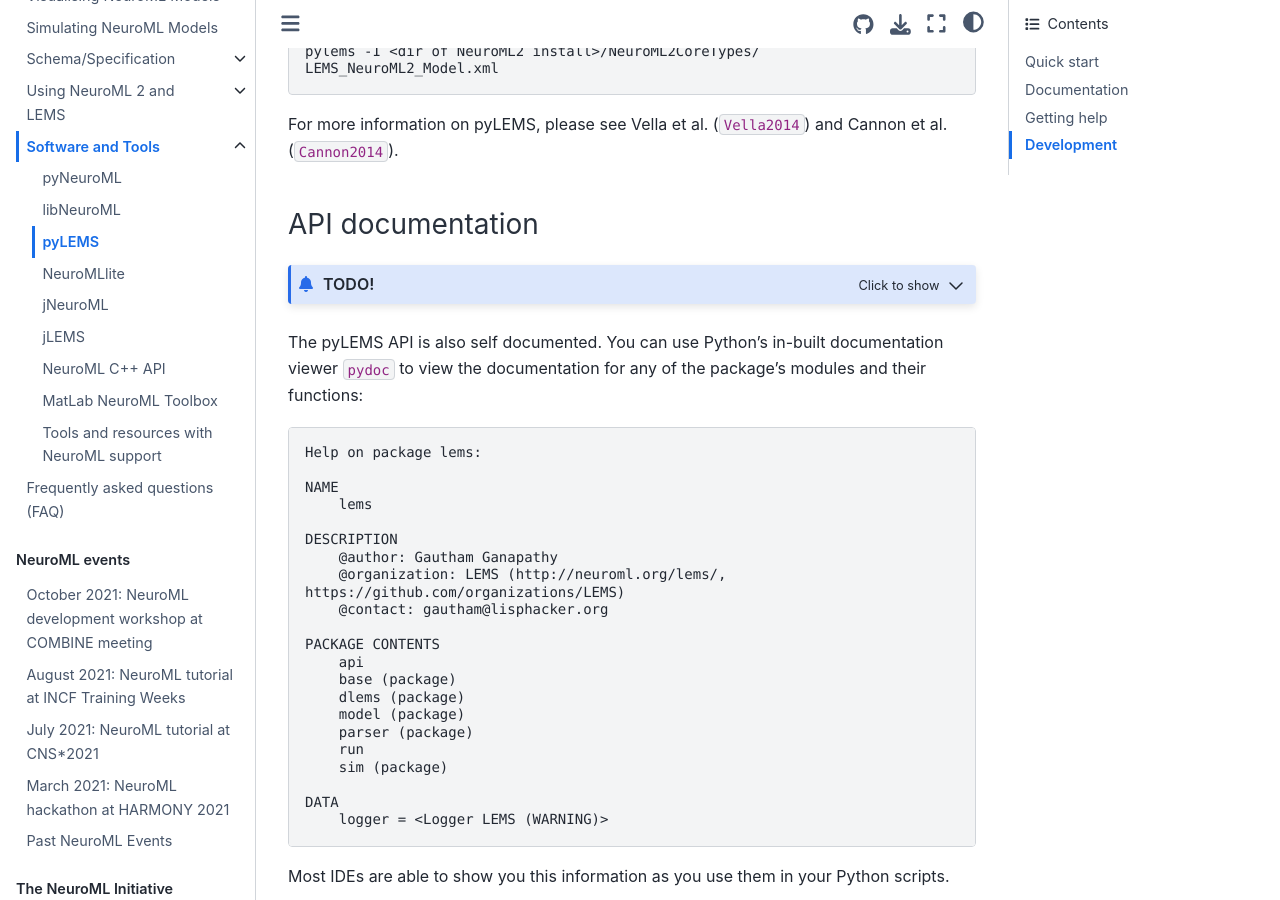
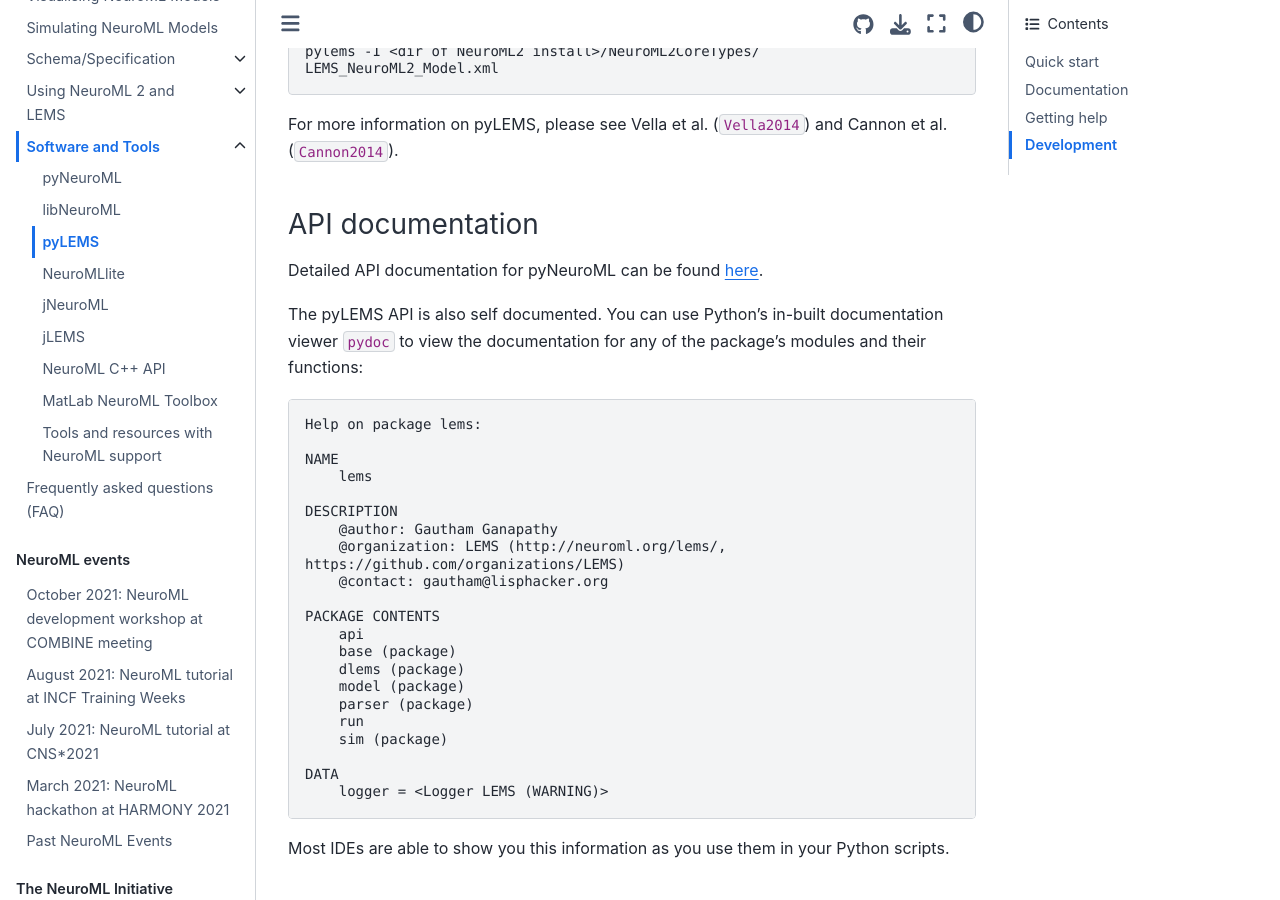
Before and after one commit to NeuroML/Documentation, a Jupyter Book: the page built from source/Userdocs/Software/pyLEMS.md, in a window 1280 px wide and 900 px high, scrolled down 1817 px. Built offline with Jupyter Book 1.0.4 settings and Sphinx 7.4.7 and the Sphinx Book theme 1.1.4, drawn with Linux system fonts in a browser that asks for light colours; cross-references to code outside the pages are shown as plain code.

Commit message:
feat: link to pylems RTD

````diff
--- a/source/Userdocs/Software/pyLEMS.md
+++ b/source/Userdocs/Software/pyLEMS.md
@@ -83,11 +83,9 @@
 
 (pylems:api_docs)=
 ### API documentation
-```{admonition} TODO!
-:class: dropdown
-Generate and publish API documentation for pyLEMS.
-Issue filed: https://github.com/LEMS/pylems/issues/45
-```
+
+Detailed API documentation for pyNeuroML can be found [here](https://pylems.readthedocs.io/en/development/index.html).
+
 The pyLEMS API is also self documented.
 You can use Python's in-built documentation viewer `pydoc` to view the documentation for any of the package's modules and their functions:
 
````
